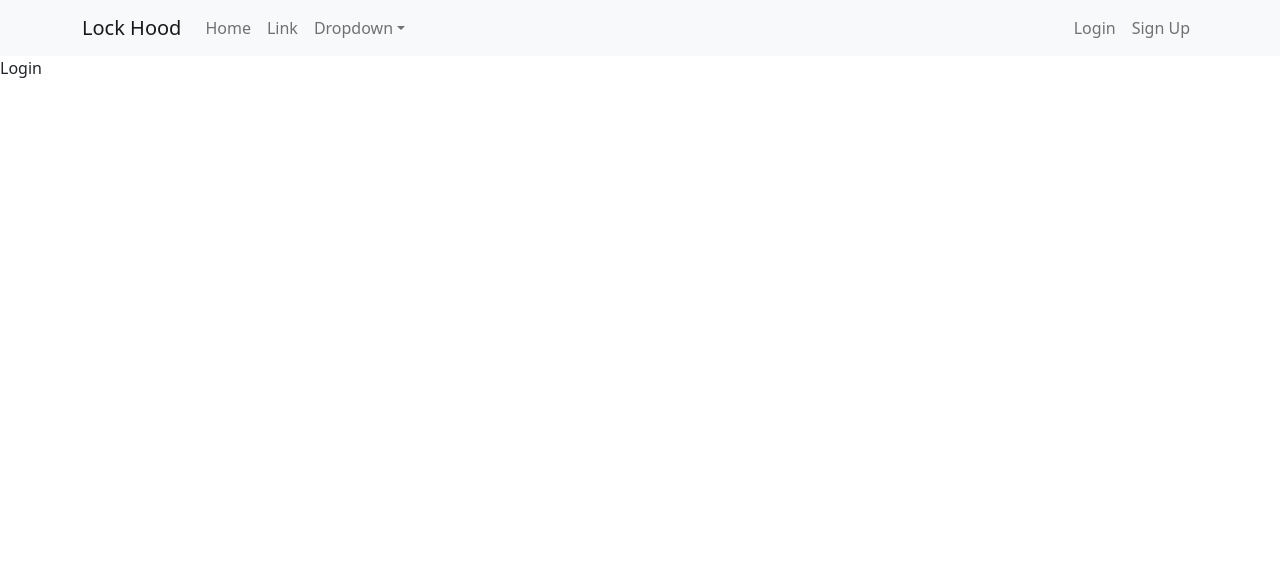
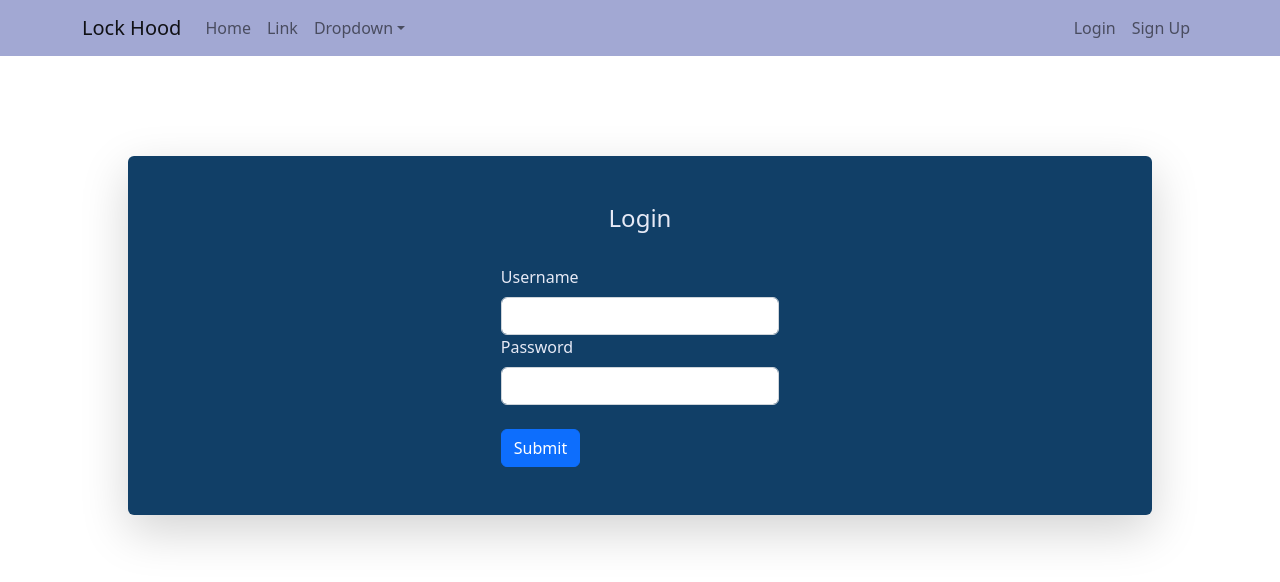
Before and after one commit to adithyas2000/lockhood_fe, a React (Create React App) app: page / in a window 1280 px wide. Shown: the top 582 px of the page. Built offline with nearby package versions, Linux system fonts and the light colour scheme; no server answers.

Commit message:
Implement login page

```diff
--- a/package.json
+++ b/package.json
@@ -10,6 +10,7 @@
     "@types/node": "^16.18.10",
     "@types/react": "^18.0.26",
     "@types/react-dom": "^18.0.9",
+    "axios": "^1.2.1",
     "bootstrap": "^5.2.3",
     "localforage": "^1.10.0",
     "match-sorter": "^6.3.1",
@@ -23,7 +24,7 @@
     "web-vitals": "^2.1.4"
   },
   "scripts": {
-    "start": "react-scripts start",
+    "start": "set port=80 && react-scripts start",
     "build": "react-scripts build",
     "test": "react-scripts test",
     "eject": "react-scripts eject"
--- a/src/components/login.tsx
+++ b/src/components/login.tsx
@@ -1,9 +1,78 @@
-function LoginPage(){
-    return(
-        <div>
-            Login
+import axios from "axios";
+import { useState } from "react";
+import { Button, Form } from "react-bootstrap";
+import { loginData } from "../types/logindata";
+import { isAuthRes, isLogindata } from "../validations/typeChecks";
+
+const backend = process.env.REACT_APP_BACKEND_DOMAIN;
+
+function LoginPage() {
+
+    const [username, setUsername] = useState("");
+    const [password, setPassword] = useState("");
+
+    console.log(backend);
+    return (
+        <div className="centerContainer shadow-lg p-5 mb-5 rounded fourth-color first-color-text">
+            <h4>Login</h4><br />
+            <div className="cardContainer fourth-color">
+
+
+                <Form onSubmit={e => loginRequest(e)}>
+                    <Form.Group>
+                        <Form.Label>Username</Form.Label>
+                        <Form.Control type="text" onChange={e => setUsername(e.target.value)} />
+                    </Form.Group>
+                    <Form.Group>
+                        <Form.Label>Password</Form.Label>
+                        <Form.Control type="password" onChange={e => setPassword(e.target.value)} />
+                    </Form.Group>
+                    <br />
+                    <Button type="submit" variant="primary">Submit</Button>
+                </Form>
+            </div>
         </div>
     );
+
+
+    async function loginRequest(event: React.FormEvent<HTMLFormElement>) {
+        console.log("Send req to " + backend);
+        event.preventDefault();
+
+
+        const data = {
+            "username": username,
+            "password": password
+        };
+
+        if (isLogindata(data)) {
+            var formData = data;
+
+            if (typeof (backend) != "undefined") {
+                await axios.post(backend + "/", formData)
+                    .then(res => {
+                        if(isAuthRes(res.data)){
+                            console.log("Auth response:");
+                            console.log(res.data)
+                        }else{
+                            console.log("Invalid response:");
+                            console.log(res.data);
+                        };
+                        console.log(res.data);
+                    })
+                    .catch(err => {
+                        console.log(err);
+                    })
+            } else {
+                console.error("Backend domain undefined:" + backend);
+            }
+        }else{
+            window.alert("Invalid data")
+        }
+
+
+
+    }
 }
 
 export default LoginPage;
--- a/src/components/navbar.tsx
+++ b/src/components/navbar.tsx
@@ -2,7 +2,7 @@ import { Navbar, Container, Nav, NavDropdown } from "react-bootstrap";
 
 function NavStrip() {
     return (
-        <Navbar bg="light" expand="lg">
+        <Navbar expand="lg" className="second-color">
             <Container>
                 <Navbar.Brand href="/">Lock Hood</Navbar.Brand>
                 <Navbar.Toggle aria-controls="basic-navbar-nav" />
--- /dev/null
+++ b/src/css/colors.css
@@ -0,0 +1,28 @@
+.first-color {
+	background: #e7eaf6;
+}
+
+.second-color {
+	background: #a2a8d3;
+}
+
+.third-color {
+	background: #38598b;
+}
+
+.fourth-color {
+	background: #113f67;
+}
+
+.first-color-text{
+    color: #e7eaf6;
+}
+.second-color-text{
+    color: #a2a8d3;
+}
+.third-color-text{
+    color: #38598b;
+}
+.fourth-color-text{
+    color: #113f67;
+}
--- a/src/index.css
+++ b/src/index.css
@@ -11,3 +11,25 @@ code {
   font-family: source-code-pro, Menlo, Monaco, Consolas, 'Courier New',
     monospace;
 }
+
+.centerContainer{
+  margin: auto;
+  /* display: flex; */
+  justify-content: center;
+  align-items: center;
+  align-self: center;
+  text-align: center;
+  margin-top: 100px;
+  width: 80%;
+
+}
+
+.cardContainer{
+  margin: auto;
+  width: 30%;
+  /* align-self: center; */
+  /* align-items: center; */
+  text-align: left;
+  /* display: flex; */
+  /* justify-content: center; */
+}
--- /dev/null
+++ b/src/types/authResponse.ts
@@ -0,0 +1,5 @@
+export type authRes={
+    authLevel:number,
+    authToken:string,
+    userId:string
+}
--- /dev/null
+++ b/src/types/logindata.ts
@@ -0,0 +1,5 @@
+
+export type loginData={
+    username:string,
+    password:string
+}
--- /dev/null
+++ b/src/validations/typeChecks.ts
@@ -0,0 +1,19 @@
+import { authRes } from "../types/authResponse.js";
+import { loginData } from "../types/logindata.js";
+
+export function isLogindata(data:any):loginData{
+    return(
+        data &&
+        typeof(data["username"])==="string" &&
+        typeof(data["password"])==="string"
+    );
+}
+
+export function isAuthRes(data:any):authRes{
+    return(
+        data&&
+        typeof(data['authLevel'])==="number" &&
+        typeof(data['authToken'])==="string" &&
+        typeof(data['userId'])==="string"
+    );
+}
```
Also changed, not shown: src/index.tsx (+4 -6 lines), 1 other file (tests, documents, lock files or other folders).
